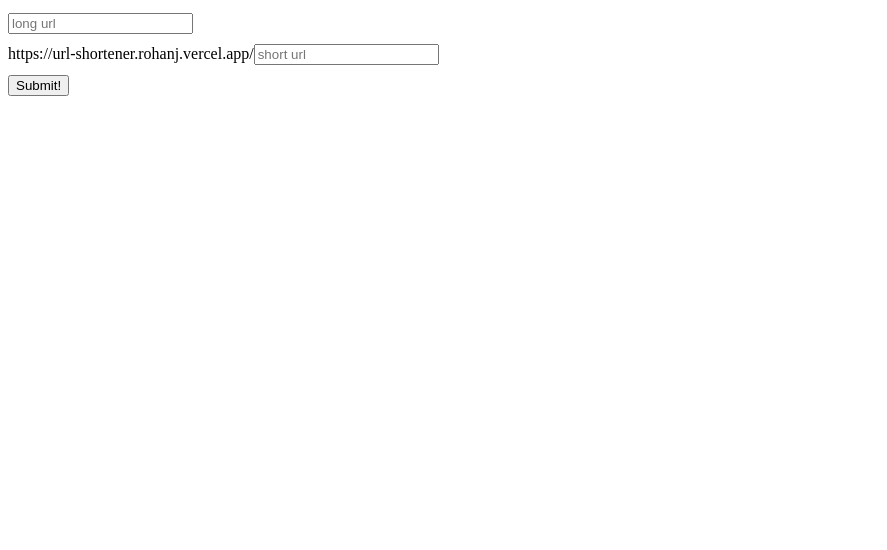
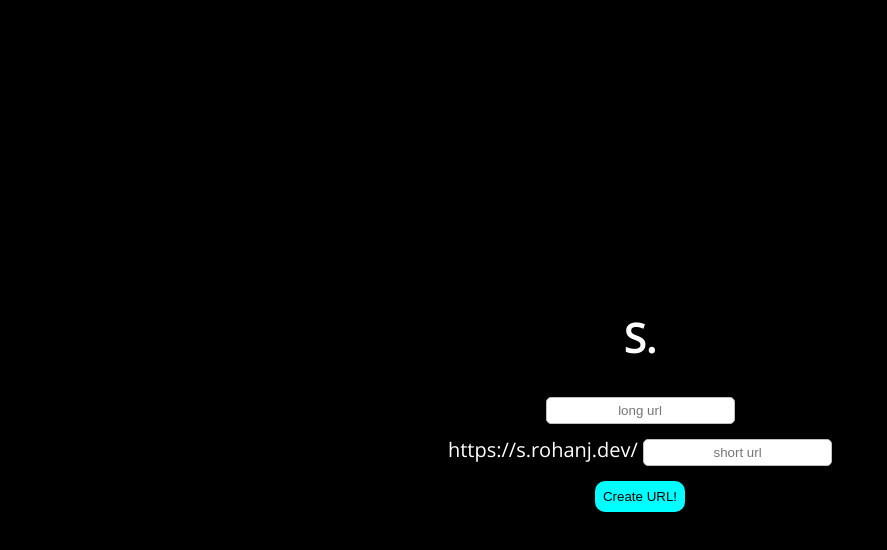
Before and after one commit to rjawesome/url_shortener, a plain HTML site: page static/index.html in a window 1280 px wide. Shown: the whole page, without its empty margins (0-887 px from the left). Drawn offline with nearby package versions, Linux system fonts and the light colour scheme.

Commit message:
some ui things

```diff
--- a/static/index.html
+++ b/static/index.html
@@ -5,16 +5,70 @@
   <meta name="viewport" content="width=device-width, initial-scale=1.0">
   <title>Document</title>
   <style>
-    input, button {
+    @import url('https://fonts.googleapis.com/css2?family=Open+Sans&display=swap');
+
+    html,body {
+      height:100%;
+      width:100%;
+      margin:0;
+      background: black;
+      color: white;
+      font-family: 'Open Sans', sans-serif;
+    }
+
+    form {
+      display: flex;
+      flex-direction: column;
+      justify-content: center;
+      align-items: center;
+      height:100%;
+    }
+    input, button, p {
       margin: 5px 0px;
+      display: inline-block;
+      text-align: center;
+    }
+
+    input {
+      padding: 5px;
+      border-radius: 5px;
+      border: 1px solid silver;
+    }
+
+    input:focus {
+      outline: none;
+    }
+
+    .link {
+      font-size: 20px;
+    }
+
+    button {
+      background: aqua;
+      border: none;
+      border-radius: 10px;
+      padding: 8px;
+    }
+
+    button:hover {
+      outline: none;
+      background-color: #00003b;
+      color: white;
+      cursor: pointer;
+    }
+
+    h1 {
+      font-weight: bold;
+      font-size: 40px;
     }
   </style>
 </head>
 <body>
   <form id="form">
-    <input placeholder="long url" type="url" name="long" required></input><br>
-    https://url-shortener.rohanj.vercel.app/<input placeholder="short url" name="short" required></input><br>
-    <button>Submit!</button>
+    <h1>S.</h1>
+    <input placeholder="long url" type="url" name="long" required></input>
+    <p><span class="link">https://s.rohanj.dev/ </span><input placeholder="short url" name="short" required></input></p>
+    <button>Create URL!</button>
   </form>
 </body>
 
@@ -47,7 +101,7 @@
     const short = form["short"].value
 
     db.collection("urls").doc(short).set({ long })
-      .then( () => alert(`URL Created at https://url-shortener.rohanj.vercel.app/${short}`))
+      .then( () => alert(`URL Created at https://s.rohanj.dev//${short}`))
       .catch( () => alert("Short URL Taken") )
   }
 </script>
```
